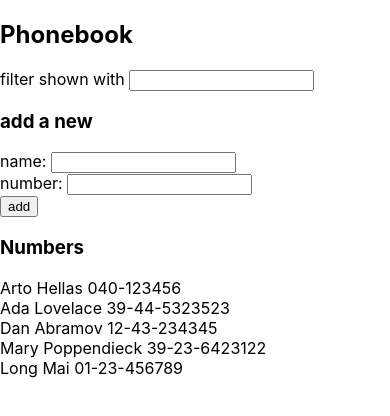
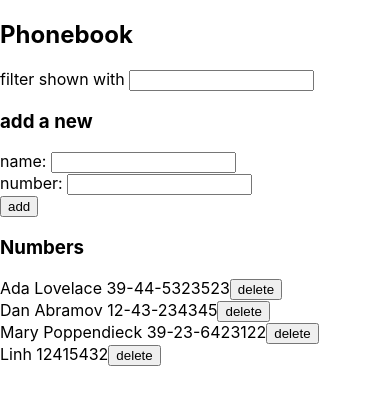
Before and after one commit to longm89/fullstackopen, a React (Create React App) app in the folder part2/phonebook/: page / in a window 390 px wide. Shown: the top 416 px of the page. Built offline with nearby package versions, Linux system fonts and the light colour scheme; data requests are answered from the project's data file; the HTML template or start-up script is replaced by a standard one.

Commit message:
add the json server to phonebook

```diff
--- a/part2/phonebook/db.json
+++ b/part2/phonebook/db.json
@@ -1,10 +1,5 @@
 {
   "persons": [
-    {
-      "name": "Arto Hellas",
-      "number": "040-123456",
-      "id": 1
-    },
     {
       "name": "Ada Lovelace",
       "number": "39-44-5323523",
@@ -21,9 +16,9 @@
       "id": 4
     },
     {
-      "name": "Long Mai",
-      "number": "01-23-456789",
-      "id": 4
+      "name": "Linh",
+      "number": "12415432",
+      "id": 5
     }
   ]
 }
--- a/part2/phonebook/src/App.js
+++ b/part2/phonebook/src/App.js
@@ -3,18 +3,17 @@ import Filter from "./components/Filter"
 import PersonForm from "./components/PersonForm"
 import Persons from "./components/Persons"
 import axios from "axios"
+import personService from "./services/persons"
 const App = () => {
   const [persons, setPersons] = useState([])
-  const [ newName, setNewName ] = useState('')
-  const [ newNumber, setNewNumber ] = useState('')
-  const [ filterWord, setFilterWord] = useState('')
+  const [newName, setNewName] = useState('')
+  const [newNumber, setNewNumber] = useState('')
+  const [filterWord, setFilterWord] = useState('')
 
   const hook = () => {
-    axios
-      .get("http://localhost:3001/persons")
-      .then (response => {
-        console.log("promise fulfilled")
-        setPersons(response.data)
+    personService.getAll()
+      .then(initialPersons => {
+        setPersons(initialPersons)
       })
   }
   useEffect(hook, [])
@@ -23,21 +22,46 @@ const App = () => {
     //prevent the submit from default handling of the form
     event.preventDefault()
 
-    const nameObject = {
+    const personObject = {
       name: newName,
       number: newNumber
     }
 
     const isEqual = (element) => element.name === newName
+    const indexFound = persons.findIndex(isEqual)
+    if (indexFound !== -1) {
+      const result = window.confirm(`${newName} is already added to phonebook, replace the old number with a new one?`)
+      if (result) {
+        let id = persons[indexFound].id
+        personService
+          .update(id, personObject)
+          .then(returnedPerson => {
+            setPersons(persons.map(person => person.id !== id ? person : returnedPerson))
+          })
+      }
+    } else {
+      personService.create(personObject)
+        .then(returnedPerson => {
+          setPersons(persons.concat(returnedPerson))
+          setNewName("")
+          setNewNumber("")
+        })
+    }
 
-    if (persons.findIndex(isEqual) !== -1) {
-      alert(`${newName} is already added to phonebook`)
+
+
+  }
+
+  const deletePerson = (props) => {
+    const result = window.confirm(`Delete ${props.name} ?`)
+    if (!result) {
       return
     }
 
-    setPersons(persons.concat(nameObject))
-    setNewName("")
-    setNewNumber("")
+    personService.deletePerson(props.id)
+      .then(response => {
+        setPersons(persons.filter(person => person.id !== props.id))
+      })
   }
 
   const handleNameChange = (event) => {
@@ -51,27 +75,27 @@ const App = () => {
   const handleFilter = (event) => {
     setFilterWord(event.target.value)
   }
-  function containFilter (person, filter) {
+  function containFilter(person, filter) {
     let lowerCaseName = person.name.toLowerCase()
     let lowerCaseFilter = filter.toLowerCase()
     return lowerCaseName.indexOf(lowerCaseFilter) !== -1
   }
   const personsToShow = persons.filter(person => containFilter(person, filterWord))
-    //define the personsToShow to be a list of people to show, depending on the filter
+  //define the personsToShow to be a list of people to show, depending on the filter
   return (
     <div>
       <h2>Phonebook</h2>
-        <Filter filterWord = {filterWord} handleFilter = {handleFilter}/>
+      <Filter filterWord={filterWord} handleFilter={handleFilter} />
       <h3>add a new</h3>
-        <PersonForm
-          addPerson ={addPerson}
-          newName = {newName}
-          handleNameChange = {handleNameChange}
-          newNumber = {newNumber}
-          handleNumberChange = {handleNumberChange}
-        />
+      <PersonForm
+        addPerson={addPerson}
+        newName={newName}
+        handleNameChange={handleNameChange}
+        newNumber={newNumber}
+        handleNumberChange={handleNumberChange}
+      />
       <h3>Numbers</h3>
-        <Persons personsToShow = {personsToShow}/>
+      <Persons personsToShow={personsToShow} deletePerson={deletePerson} />
     </div>
   )
 }
--- a/part2/phonebook/src/components/Persons.js
+++ b/part2/phonebook/src/components/Persons.js
@@ -1,8 +1,9 @@
 import React from "react"
-const Person = ({name, number}) => {
+const Person = ({ name, number, deletePerson }) => {
   return (
     <div>
       {name} {number}
+      <button onClick={deletePerson}> delete</button>
     </div>
   )
 }
@@ -12,7 +13,12 @@ const Persons = (props) => {
   return (
     <div>
       {props.personsToShow.map(person =>
-        <Person name = {person.name} number = {person.number} key = {person.name}/>)
+        <Person
+          name={person.name}
+          number={person.number}
+          key={person.name}
+          deletePerson={() => props.deletePerson(person)}
+        />)
       }
     </div>
   )
--- /dev/null
+++ b/part2/phonebook/src/services/persons.js
@@ -0,0 +1,24 @@
+import axios from "axios"
+const baseUrl = "http://localhost:3001/persons"
+
+const getAll = () => {
+    const request = axios.get(baseUrl)
+    return request.then(response => response.data)
+}
+
+const create = newObject => {
+    const request = axios.post(baseUrl, newObject)
+    return request.then(response => response.data)
+}
+
+const deletePerson = id => {
+    const request = axios.delete(`${baseUrl}/${id}`)
+    return request
+}
+const update = (id, newPerson) => {
+    const request = axios.put(`${baseUrl}/${id}`, newPerson)
+    return request.then(response => response.data)
+}
+export default {
+    getAll, create, deletePerson, update
+}
```
Also changed, not shown: 1 other file (tests, documents, lock files or other folders). Lines whose indentation alone changed are shown as unchanged.
